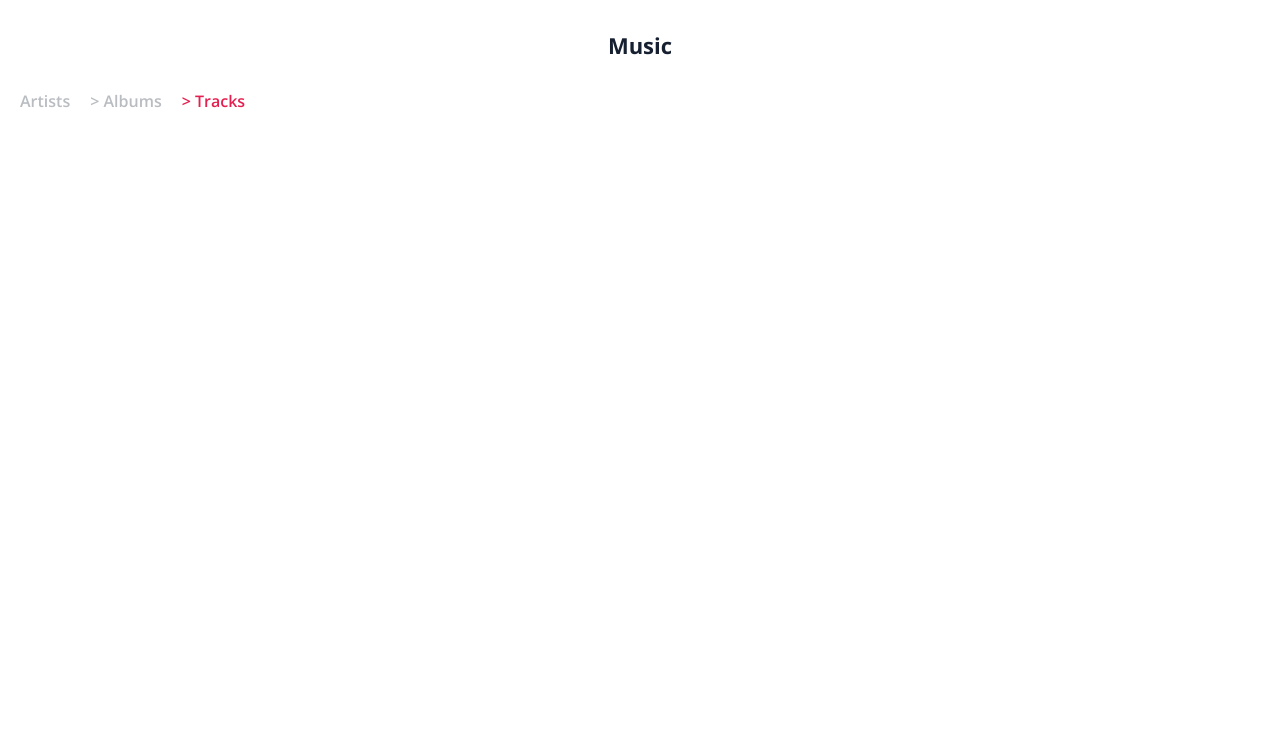
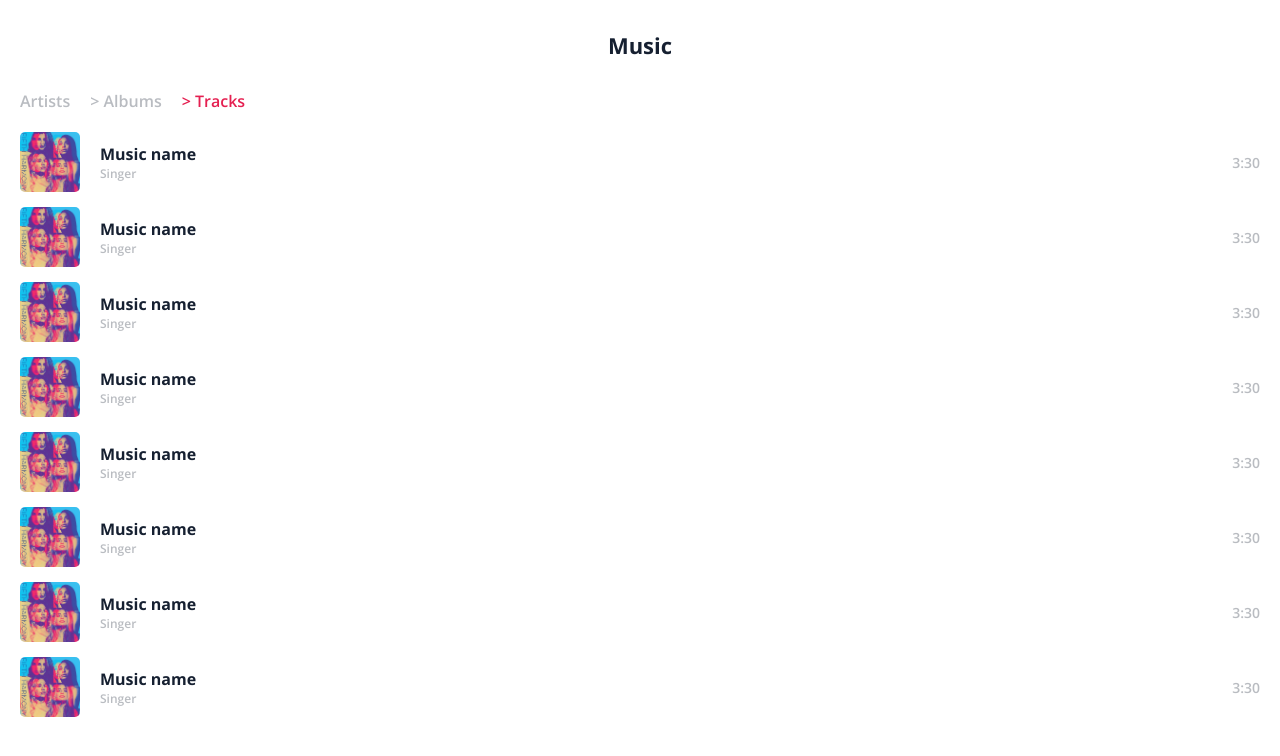
Before and after one commit to leomendesm/music-app, a React (Create React App) app: page /tracks in a window 1280 px wide. Shown: the top 756 px of the page. Built offline with nearby package versions, Linux system fonts and the light colour scheme.

Commit message:
feature: Tracks container and Track component created

```diff
--- a/src/App.js
+++ b/src/App.js
@@ -3,6 +3,7 @@ import Header from './components/Header'
 import Menu from './components/Menu'
 import Artists from './containers/Artists'
 import Albums from './containers/Albums'
+import Tracks from './containers/Tracks'
 import './App.scss'
 import {
   BrowserRouter as Router,
@@ -23,6 +24,9 @@ function App() {
                 <Route path="/albums" exact>
                     <Albums />
                 </Route>
+                <Route path="/tracks" exact>
+                    <Tracks />
+                </Route>
             </Switch>
         </div>
     </Router>
--- /dev/null
+++ b/src/components/Track/Track.jsx
@@ -0,0 +1,15 @@
+import React from 'react'
+import './Track.scss'
+import Placeholder from './img.jpg'
+const Track = () => (
+    <div className="track">
+        <img src={Placeholder} alt="" />
+        <div className="name">
+            <p className="music">Music name</p>
+            <p className="singer">Singer</p>
+        </div>
+        <p className="timer">3:30</p>
+    </div>
+)
+
+export default Track
--- /dev/null
+++ b/src/components/Track/Track.scss
@@ -0,0 +1,32 @@
+.track {
+    display: flex;
+    flex-wrap: nowrap;
+    flex-direction: row;
+    padding: 0px 20px;
+    align-items: center;
+    margin-bottom: 15px;
+    img {
+        width: 60px;
+        border-radius: 5px;
+    }
+    .name {
+        justify-self: normal;
+        margin-left: 20px;
+        .music {
+            font-size: 16px;
+            color: #162031;
+            font-weight: 700;
+        }
+        .singer {
+            font-size: 12px;
+            color: rgba(22, 32, 49, 0.3);
+            font-weight: 600;
+        }
+    }
+    .timer {
+        margin-left: auto;
+        font-size: 14px;
+        color: rgba(22, 32, 49, 0.3);
+        font-weight: 600;
+    }
+}
--- /dev/null
+++ b/src/components/Track/index.js
@@ -0,0 +1,3 @@
+import Track from './Track'
+
+export default Track
--- /dev/null
+++ b/src/containers/Tracks/Tracks.jsx
@@ -0,0 +1,22 @@
+import React, { Component } from 'react'
+import Track from "../../components/Track";
+import './Tracks.scss'
+
+class Tracks extends Component {
+    render() {
+        return (
+            <div className="tracks">
+                <Track />
+                <Track />
+                <Track />
+                <Track />
+                <Track />
+                <Track />
+                <Track />
+                <Track />
+            </div>
+        )
+    }
+}
+
+export default Tracks
--- /dev/null
+++ b/src/containers/Tracks/Tracks.scss
@@ -0,0 +1,5 @@
+.tracks {
+    margin-top: 20px;
+    display: flex;
+    flex-direction: column;
+}
--- /dev/null
+++ b/src/containers/Tracks/index.js
@@ -0,0 +1,3 @@
+import Track from './Tracks'
+
+export default Track
```
Also changed, not shown: src/components/Track/img.jpg (added).
